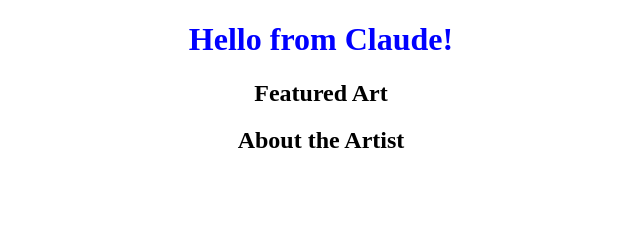
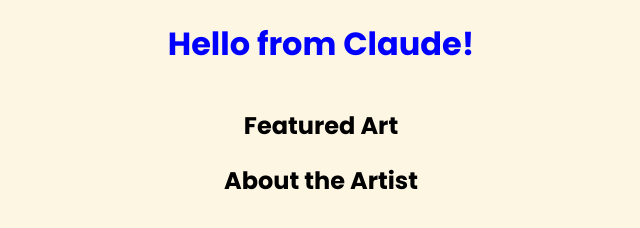
Before and after one commit to NotSquiz/my-first-site, a plain HTML site: page index.html in a window 1280 px wide. Shown: the whole page, without its empty margins (319-959 px from the left). Drawn offline with Linux system fonts and the light colour scheme.

Commit message:
Lesson 2: move CSS, add Poppins, flex-center headings

```diff
--- a/index.html
+++ b/index.html
@@ -5,16 +5,6 @@
     <meta name="viewport" content="width=device-width, initial-scale=1.0">
     <title>Hello from Claude</title>
     <link rel="stylesheet" href="styles.css">
-    <style>
-        h1 {
-            text-align: center;
-            color: blue;
-        }
-        h2 {
-            text-align: center;
-            margin-top: 20px;
-        }
-    </style>
 </head>
 <body>
     <h1>Hello from Claude!</h1>
--- a/styles.css
+++ b/styles.css
@@ -1 +1,27 @@
 /* Styles for the webpage */
+@import url('https://fonts.googleapis.com/css2?family=Poppins:wght@400;500;700&display=swap');
+
+body {
+  font-family: 'Poppins', sans-serif;
+  background-color: #fdf6e3;
+  margin: 0;
+  padding: 20px;
+  display: flex;
+  flex-direction: column;
+  min-height: 100vh;
+}
+
+h1, h2 {
+  display: flex;
+  justify-content: center;
+  margin: 0;
+}
+
+h1 {
+  color: blue;
+  margin-bottom: 20px;
+}
+
+h2 {
+  margin-top: 20px;
+}
```
